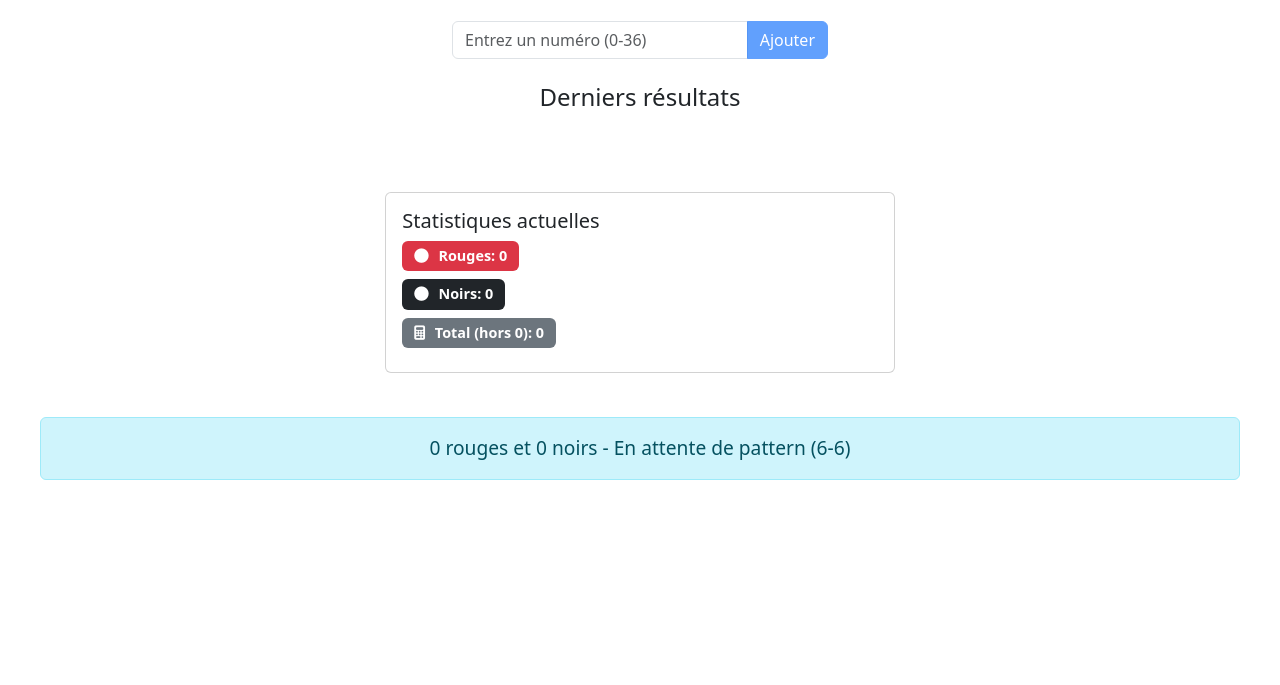
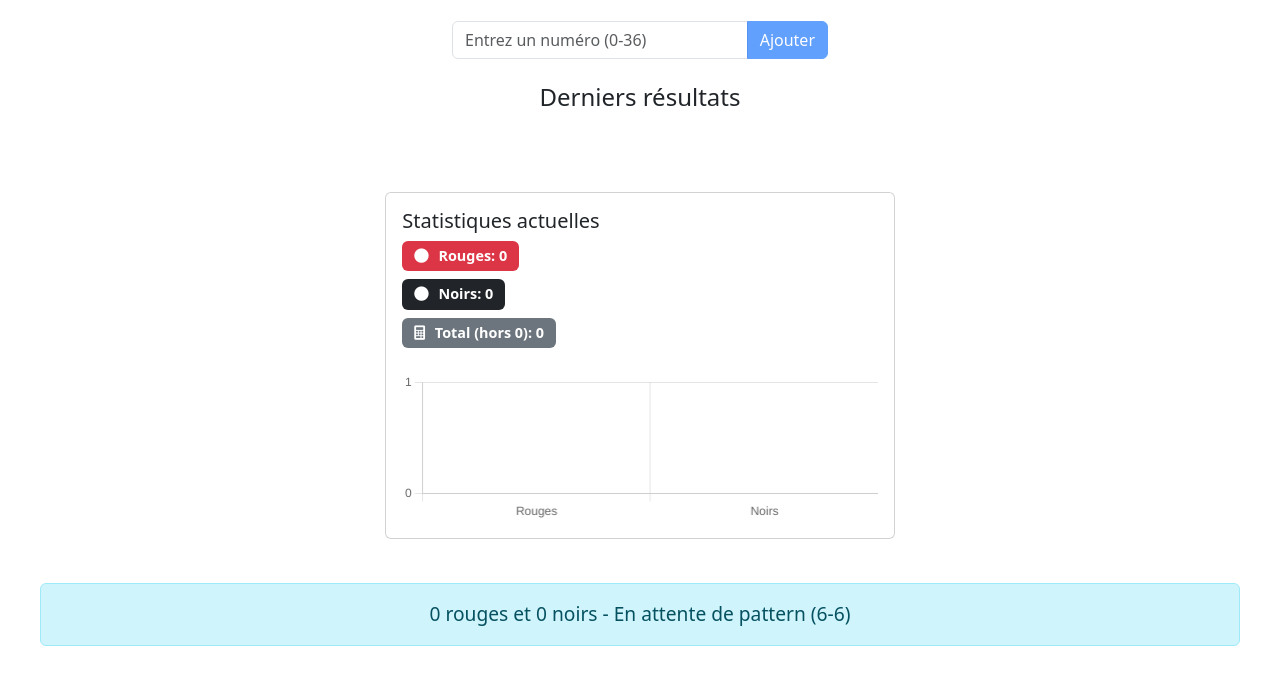
Before and after one commit to Nandoby/Roulette-Analyzer, a plain HTML site: page index.html in a window 1280 px wide. Both pictures are taken after a click on the button "Définir". Shown: the part 181-866 px from the top of the page. Before the commit the page ends 800 px from the top, so only its background shows below. Drawn offline with nearby package versions, Linux system fonts and the light colour scheme.

Commit message:
feat: Ajout d'un graphique de statistiques

```diff
--- a/index.html
+++ b/index.html
@@ -8,10 +8,12 @@
       href="https://cdn.jsdelivr.net/npm/bootstrap@5.3.2/dist/css/bootstrap.min.css"
       rel="stylesheet"
     />
-    <script
-      src="https://kit.fontawesome.com/78c72d8c86.js"
-      crossorigin="anonymous"
-    ></script>
+    <link
+      href="https://cdnjs.cloudflare.com/ajax/libs/font-awesome/6.0.0/css/all.min.css"
+      rel="stylesheet"
+    />
+    <script src="https://cdn.jsdelivr.net/npm/bootstrap@5.3.2/dist/js/bootstrap.bundle.min.js"></script>
+    <script src="https://cdn.jsdelivr.net/npm/chart.js"></script>
     <style>
       :root {
         --message-bg-light: rgba(255, 255, 255, 0.95);
@@ -354,6 +356,11 @@
                   </p>
                 </div>
               </div>
+              <div class="row mt-3">
+                <div class="col">
+                  <canvas id="statsChart" height="150"></canvas>
+                </div>
+              </div>
             </div>
           </div>
         </div>
@@ -365,7 +372,6 @@
       <div id="alertMessage" class="text-center" role="alert"></div>
     </div>
 
-    <script src="https://cdn.jsdelivr.net/npm/bootstrap@5.3.2/dist/js/bootstrap.bundle.min.js"></script>
     <script src="roulette.js"></script>
     <script>
       // Fonction pour basculer le thème
@@ -394,6 +400,46 @@
         const totalCount = document.getElementById("totalCount");
         const baseUnitInput = document.getElementById("baseUnitInput");
         const setBaseUnitButton = document.getElementById("setBaseUnitButton");
+
+        // Initialisation du graphique
+        const ctx = document.getElementById("statsChart").getContext("2d");
+        const statsChart = new Chart(ctx, {
+          type: "bar",
+          data: {
+            labels: ["Rouges", "Noirs"],
+            datasets: [
+              {
+                data: [0, 0],
+                backgroundColor: ["#dc3545", "#212529"],
+                borderColor: ["#dc3545", "#212529"],
+                borderWidth: 1,
+              },
+            ],
+          },
+          options: {
+            responsive: true,
+            maintainAspectRatio: false,
+            plugins: {
+              legend: {
+                display: false,
+              },
+            },
+            scales: {
+              y: {
+                beginAtZero: true,
+                ticks: {
+                  stepSize: 1,
+                },
+              },
+            },
+          },
+        });
+
+        // Fonction de mise à jour du graphique
+        function updateChart(redCount, blackCount) {
+          statsChart.data.datasets[0].data = [redCount, blackCount];
+          statsChart.update();
+        }
 
         // Validation en temps réel du champ de saisie
         numberInput.addEventListener("input", function () {
@@ -445,6 +491,9 @@
           redCount.textContent = analysis.redCount;
           blackCount.textContent = analysis.blackCount;
           totalCount.textContent = resultsDisplay.children.length; // Compte simplement le nombre de cellules
+
+          // Mise à jour du graphique
+          updateChart(analysis.redCount, analysis.blackCount);
 
           // Mise à jour de l'alerte et des recommandations
           alertArea.style.display = "block";
```
